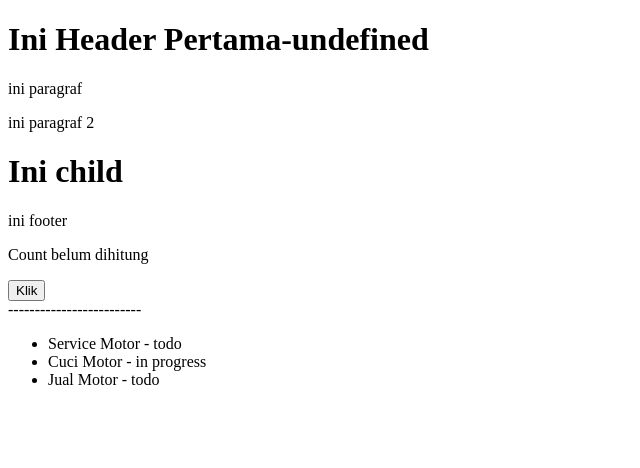
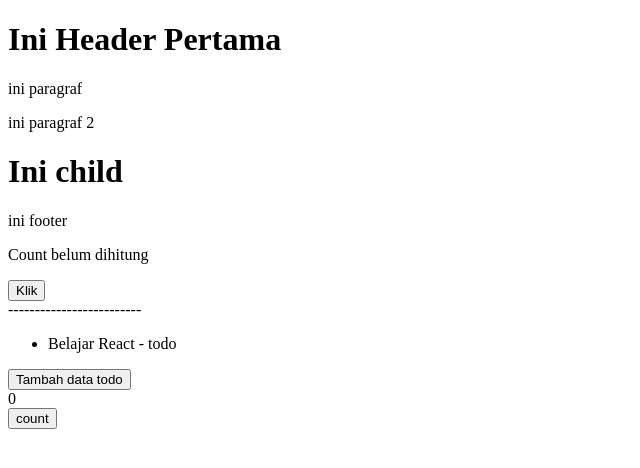
Before and after one commit to ariefyusron/learn-react-js-batch-15, a React (Vite) app: page / in a window 1280 px wide. Shown: the top 468 px of the page, without its empty margins (0-640 px from the left). Built offline with nearby package versions, Linux system fonts and the light colour scheme.

Commit message:
learn useEffect

```diff
--- a/src/components/Header.jsx
+++ b/src/components/Header.jsx
@@ -2,7 +2,7 @@ const Header = ({ title, subTitle }) => {
 
   return (
     <div id="header">
-      <h1 className="title">{`${title}-${subTitle}`}</h1>
+      <h1 className="title">{title}{subTitle ? ` - ${subTitle}` : ''}</h1>
       {!subTitle ? <></> : <p>{subTitle}</p> }
     </div>
   )
--- a/src/components/TodoList.jsx
+++ b/src/components/TodoList.jsx
@@ -1,18 +1,28 @@
+import { useState, useEffect } from 'react'
+
 const TodoList = () => {
-  const todoList = [
-    {
-      desc: 'Service Motor',
-      status: 'todo'
-    },
-    {
-      desc: 'Cuci Motor',
-      status: 'in progress'
-    },
-    {
-      desc: 'Jual Motor',
-      status: 'todo'
-    }
-  ]
+  const [todoList, setTodoList] = useState([])
+  const [count, setCount] = useState(0)
+
+  const handleAddTodo = () => {
+    setTodoList([
+      {
+        desc: 'Belajar React',
+        status: 'todo'
+      },
+      ...todoList
+    ])
+  }
+
+  const handleCount = () => {
+    setCount(count + 1)
+  }
+
+  useEffect(() => {
+    setTimeout(() => {
+      handleAddTodo()
+    },3000)
+  }, [])
 
   return (
     <>
@@ -27,6 +37,11 @@ const TodoList = () => {
           <p>Belum ada todo</p>
         </div>
       )}
+
+      <button onClick={handleAddTodo}>Tambah data todo</button>
+
+      <div>{count}</div>
+      <button onClick={handleCount}>count</button>
     </>
   )
 }
```
